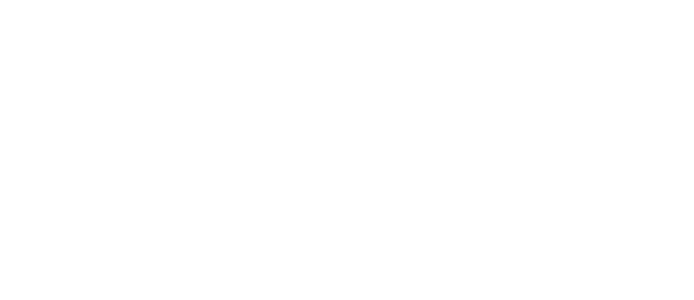
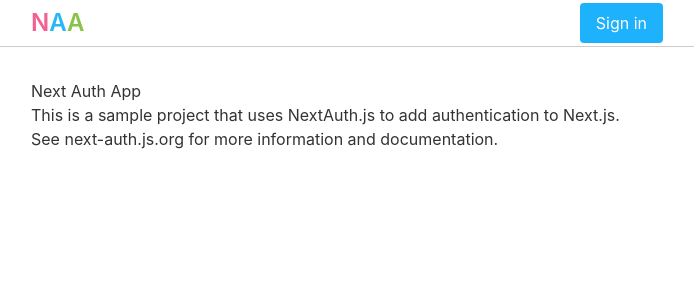
Before and after one commit to muhammadhasan01/next-js-google-auth, a Next.js app: page / in a window 1280 px wide. Shown: the top 300 px of the page, without its empty margins (293-987 px from the left). Built offline with nearby package versions, Linux system fonts and the light colour scheme.

Commit message:
feat: add index.tsx

```diff
--- a/pages/index.tsx
+++ b/pages/index.tsx
@@ -1,10 +1,20 @@
 import type { NextPage } from "next";
+import Layout from "../components/Layout";
 
 const Home: NextPage = () => {
   return (
-    <div>
-
-    </div>
+    <Layout>
+      <h1>Next Auth App</h1>
+      <p>
+        This is a sample project that uses{" "}
+        <a href={`https://github.com/iaincollins/next-auth`}>NextAuth.js</a> to
+        add authentication to <a href={`https://nextjs.org/`}>Next.js</a>.
+      </p>
+      <p>
+        See <a href={`https://next-auth.js.org/`}>next-auth.js.org</a> for more
+        information and documentation.
+      </p>
+    </Layout>
   );
 };
 
```
